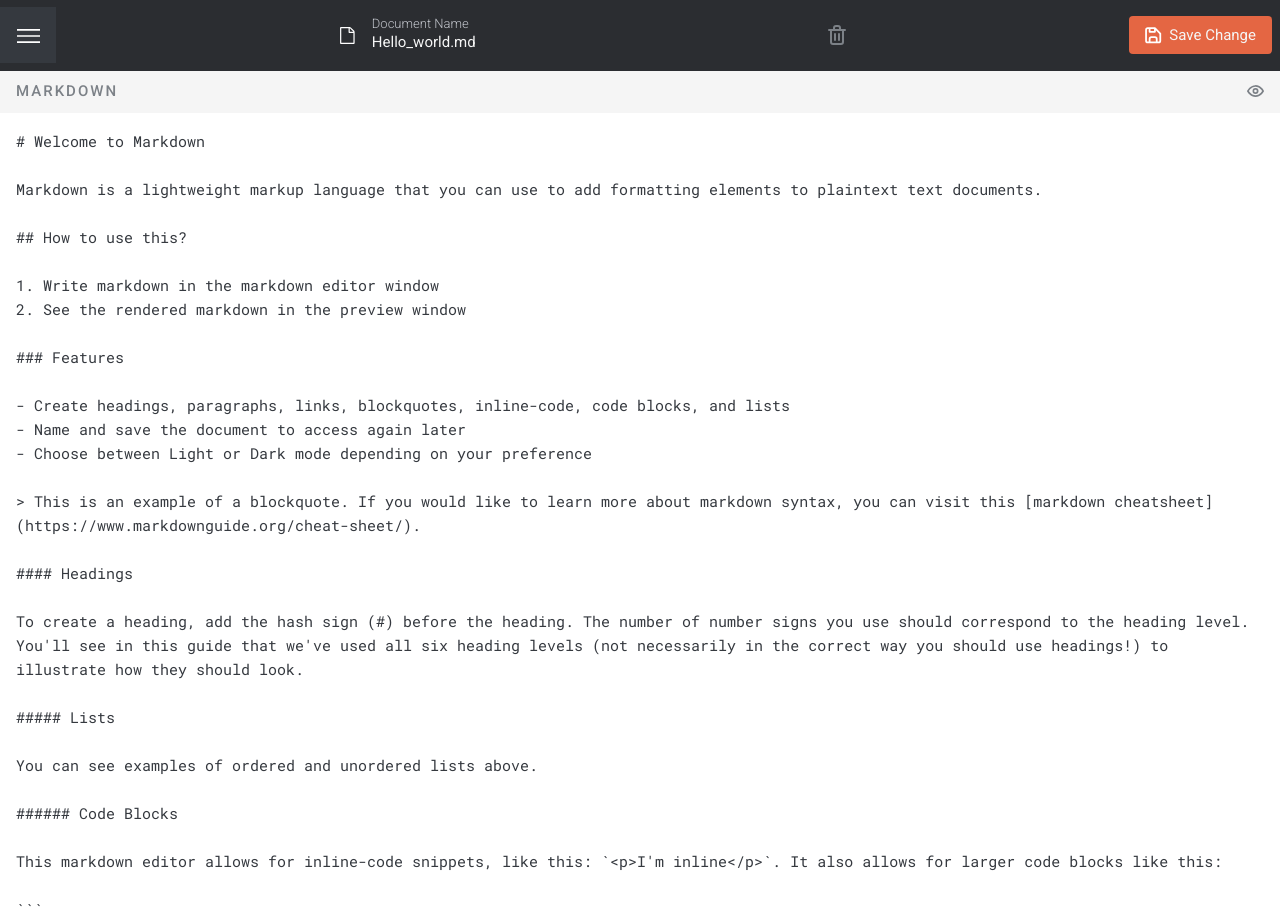
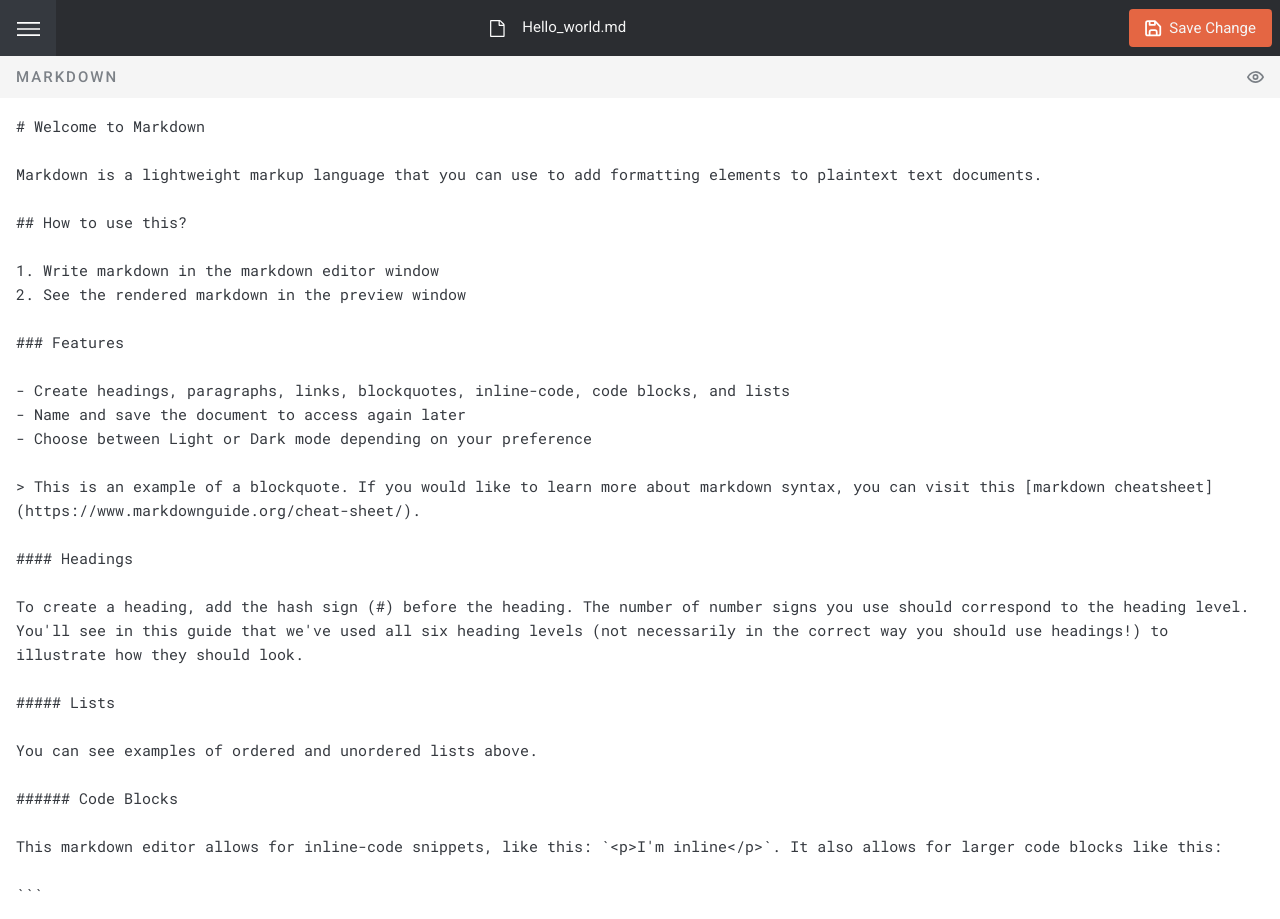
Before and after one commit to Furxx2000/In-browser-markdown-editor, a React (Vite) app: page / in a window 1280 px wide. Built offline with nearby package versions, Linux system fonts and the light colour scheme.

Commit message:
Using timestamp to represent correct time format

```diff
--- a/src/components/Layout/Header.tsx
+++ b/src/components/Layout/Header.tsx
@@ -6,18 +6,19 @@ import SaveChangeBtn from '../UI/Buttons/SaveChangeBtn';
 
 interface File {
   name: string;
-  createdAt: string;
+  timeStamp: string;
   isSelected: boolean;
   isMenuOpen: boolean;
+  fileQuantity: number;
   onChangeMenuStatus: () => void;
   onChangeDialogStatus: () => void;
 }
 
 function Header({
   name,
-  createdAt,
-  isSelected,
   isMenuOpen,
+  fileQuantity,
+  timeStamp,
   onChangeMenuStatus,
   onChangeDialogStatus,
 }: File) {
@@ -26,13 +27,16 @@ function Header({
     <>
       <header className={`header bg-dark-3 flex`}>
         <Menu isMenuOpen={isMenuOpen} onChangeMenuStatus={onChangeMenuStatus} />
-        <FileRename fileName={name} date={createdAt} isSelected={isSelected} />
+        <FileRename fileName={name} timeStamp={timeStamp} />
+        {fileQuantity > 1 && (
           <SvgIcon
             className='icon-delete'
             name='icon-delete'
             color={deleteColor}
             onClick={onChangeDialogStatus}
           />
+        )}
+
         <SaveChangeBtn />
       </header>
     </>
```
Lines whose indentation alone changed are shown as unchanged.
